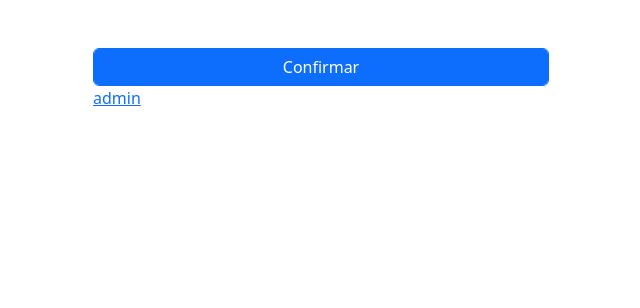
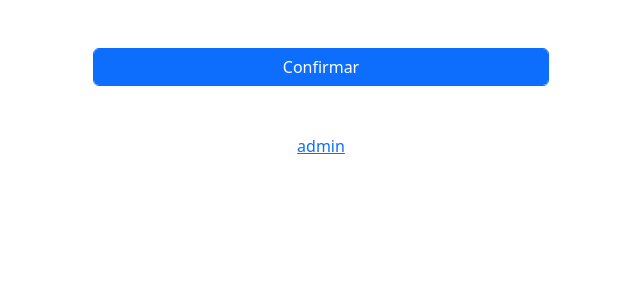
Before and after one commit to gon2410/form, a Django app: page / in a window 1280 px wide. Shown: the part 492-800 px from the top of the page, without its empty margins (319-959 px from the left). Run offline with Django 5.2, Linux system fonts and the light colour scheme; some libraries are stand-ins or nearby versions.

Commit message:
updated admin button

```diff
--- a/templates/index.html
+++ b/templates/index.html
@@ -61,7 +61,9 @@
 
             <input class="form-control btn btn-primary mt-5" type="submit" value="Confirmar" id="submit">
         </form>
-        <a href="/administracion">admin</a>
+        <div class="text-center mt-5">
+            <a class="text-center" href="/administracion">admin</a>
+        </div>
     </div>
 {% endblock content %}
 
```
